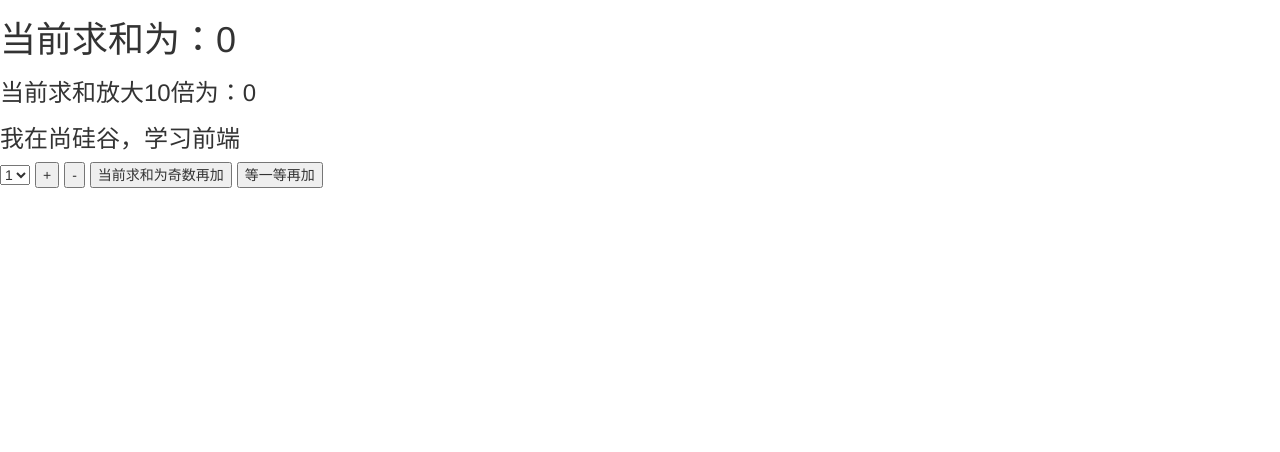
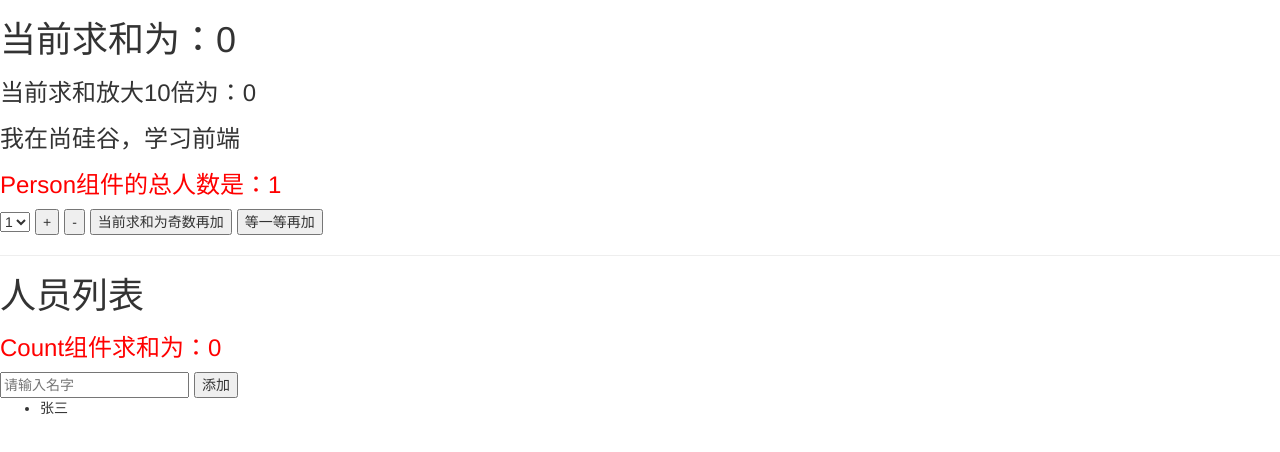
Before and after one commit to Carefree-happy/vue-project, a Vue app: page / in a window 1280 px wide. Shown: the top 452 px of the page. Built offline with nearby package versions, Linux system fonts and the light colour scheme.

Commit message:
feat: 多组件共享数据

```diff
--- a/src/App.vue
+++ b/src/App.vue
@@ -1,14 +1,18 @@
 <template>
 	<div>
 		<Count/>
+		<hr>
+		<Person/>
 	</div>
 </template>
 
 <script>
 	import Count from './components/Count'
+	import Person from './components/Person'
+
 	export default {
 		name:'App',
-		components:{Count},
+		components:{Count,Person},
 		mounted() {
 			// console.log('App',this)
 		},
--- a/src/components/Count.vue
+++ b/src/components/Count.vue
@@ -3,6 +3,7 @@
 		<h1>当前求和为：{{sum}}</h1>
 		<h3>当前求和放大10倍为：{{bigSum}}</h3>
 		<h3>我在{{school}}，学习{{subject}}</h3>
+		<h3 style="color:red">Person组件的总人数是：{{personList.length}}</h3>
 		<select v-model.number="n">
 			<option value="1">1</option>
 			<option value="2">2</option>
@@ -25,70 +26,20 @@
 			}
 		},
 		computed:{
-			//靠程序员自己亲自去写计算属性
-			/* sum(){
-				return this.$store.state.sum
-			},
-			school(){
-				return this.$store.state.school
-			},
-			subject(){
-				return this.$store.state.subject
-			}, */
-
-			//借助mapState生成计算属性，从state中读取数据。（对象写法）
-			// ...mapState({he:'sum',xuexiao:'school',xueke:'subject'}),
-
 			//借助mapState生成计算属性，从state中读取数据。（数组写法）
-			...mapState(['sum','school','subject']),
-
-			/* ******************************************************************** */
-
-			/* bigSum(){
-				return this.$store.getters.bigSum
-			}, */
-
-			//借助mapGetters生成计算属性，从getters中读取数据。（对象写法）
-			// ...mapGetters({bigSum:'bigSum'})
-
+			...mapState(['sum','school','subject','personList']),
 			//借助mapGetters生成计算属性，从getters中读取数据。（数组写法）
 			...mapGetters(['bigSum'])
-
 		},
 		methods: {
-			//程序员亲自写方法
-			/* increment(){
-				this.$store.commit('JIA',this.n)
-			},
-			decrement(){
-				this.$store.commit('JIAN',this.n)
-			}, */
-
 			//借助mapMutations生成对应的方法，方法中会调用commit去联系mutations(对象写法)
 			...mapMutations({increment:'JIA',decrement:'JIAN'}),
-
-			//借助mapMutations生成对应的方法，方法中会调用commit去联系mutations(数组写法)
-			// ...mapMutations(['JIA','JIAN']),
-
-			/* ************************************************* */
-
-			//程序员亲自写方法
-			/* incrementOdd(){
-				this.$store.dispatch('jiaOdd',this.n)
-			},
-			incrementWait(){
-				this.$store.dispatch('jiaWait',this.n)
-			}, */
-
 			//借助mapActions生成对应的方法，方法中会调用dispatch去联系actions(对象写法)
 			...mapActions({incrementOdd:'jiaOdd',incrementWait:'jiaWait'})
-
-			//借助mapActions生成对应的方法，方法中会调用dispatch去联系actions(数组写法)
-			// ...mapActions(['jiaOdd','jiaWait'])
 		},
 		mounted() {
-			const x = mapState({he:'sum',xuexiao:'school',xueke:'subject'})
-			console.log(x)
+			// const x = mapState({he:'sum',xuexiao:'school',xueke:'subject'})
+			// console.log(x)
 		},
 	}
 </script>
--- /dev/null
+++ b/src/components/Person.vue
@@ -0,0 +1,38 @@
+<template>
+	<div>
+		<h1>人员列表</h1>
+		<h3 style="color:red">Count组件求和为：{{sum}}</h3>
+		<input type="text" placeholder="请输入名字" v-model="name">
+		<button @click="add">添加</button>
+		<ul>
+			<li v-for="p in personList" :key="p.id">{{p.name}}</li>
+		</ul>
+	</div>
+</template>
+
+<script>
+	import {nanoid} from 'nanoid'
+	export default {
+		name:'PersonInfo',
+		data() {
+			return {
+				name:''
+			}
+		},
+		computed:{
+			personList(){
+				return this.$store.state.personList
+			},
+			sum(){
+				return this.$store.state.sum
+			}
+		},
+		methods: {
+			add(){
+				const personObj = {id:nanoid(),name:this.name}
+				this.$store.commit('ADD_PERSON',personObj)
+				this.name = ''
+			}
+		},
+	}
+</script>
--- a/src/store/index.js
+++ b/src/store/index.js
@@ -37,13 +37,20 @@ const mutations = {
 	JIAN(state,value){
 		console.log('mutations中的JIAN被调用了')
 		state.sum -= value
+	},
+	ADD_PERSON(state,value){
+		console.log('mutations中的ADD_PERSON被调用了')
+		state.personList.unshift(value)
 	}
 }
 //准备state——用于存储数据
 const state = {
 	sum:0, //当前的和
 	school:'尚硅谷',
-	subject:'前端'
+	subject:'前端',
+	personList:[
+		{id:'001',name:'张三'}
+	]
 }
 //准备getters——用于将state中的数据进行加工
 const getters = {
```
